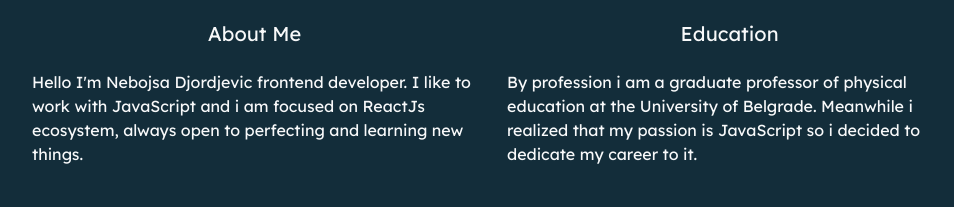
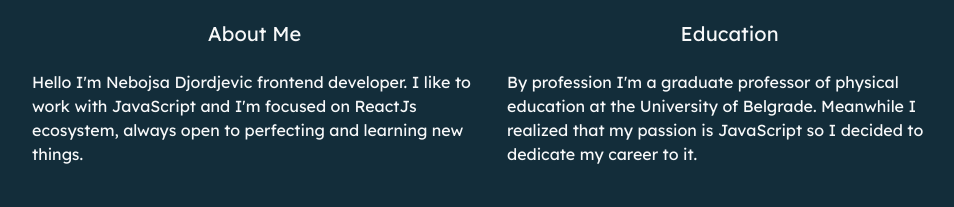
Before and after one commit to nebojsadj/MyPort, a React (Create React App) app: page /#/ in a window 1280 px wide. Shown: the part 437-644 px from the top of the page, without its empty margins (148-1102 px from the left). Built offline with nearby package versions, Linux system fonts and the light colour scheme.

Commit message:
Small text correction

```diff
--- a/public/index.html
+++ b/public/index.html
@@ -8,7 +8,7 @@
       href="https://fonts.googleapis.com/css2?family=Lexend+Deca&family=Lora&family=Open+Sans&family=Playfair+Display&family=Raleway:ital@0;1&display=swap"
       rel="stylesheet"
     />
-    <title>My portfolio</title>
+    <title>Portfolio</title>
   </head>
   <body>
     <div id="root"></div>
--- a/src/components/About.js
+++ b/src/components/About.js
@@ -11,16 +11,16 @@ function About() {
           <h5 className="text-center text-light mt-5 mb-4 hAbout">About Me</h5>
           <p className="mP">
             Hello I'm Nebojsa Djordjevic frontend developer. I like to work with
-            JavaScript and i am focused on ReactJs ecosystem, always open to
+            JavaScript and I'm focused on ReactJs ecosystem, always open to
             perfecting and learning new things.
           </p>
         </Col>
         <Col md={{ span: 5, offset: 0 }} xs={{ span: 12 }}>
           <h5 className="text-center text-light mt-5 mb-4 hAbout">Education</h5>
           <p className="mP">
-            By profession i am a graduate professor of physical education at the
-            University of Belgrade. Meanwhile i realized that my passion is
-            JavaScript so i decided to dedicate my career to it.
+            By profession I'm a graduate professor of physical education at the
+            University of Belgrade. Meanwhile I realized that my passion is
+            JavaScript so I decided to dedicate my career to it.
           </p>
         </Col>
       </Row>
```
Also changed, not shown: 1 other file (tests, documents, lock files or other folders).
